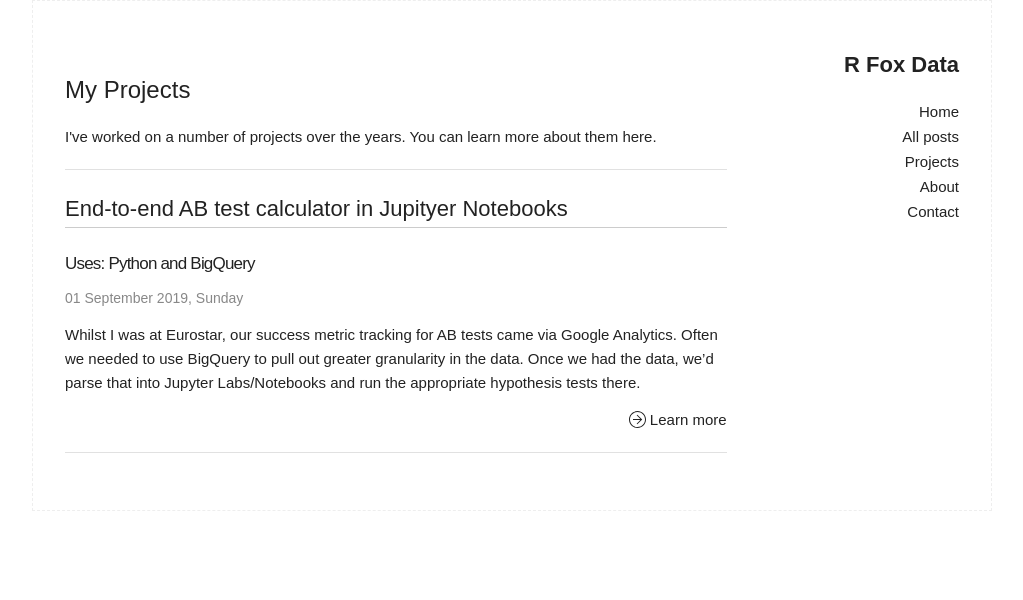
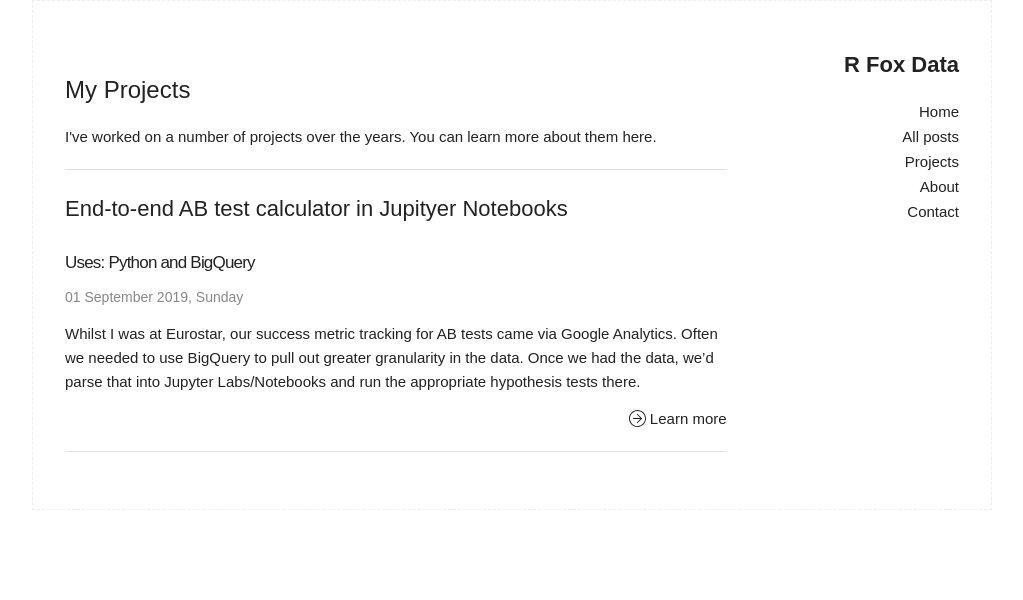
Before and after one commit to rjjfox/rjjfox.github.io, a Jekyll site: the page built from projects.html, in a window 1280 px wide. Shown: the top 600 px of the page, without its empty margins (128-1151 px from the left). Built offline with Jekyll 4.4.1, drawn with Linux system fonts in a browser that asks for light colours.

Commit message:
nav bug fixed@

```diff
--- a/_includes/head.html
+++ b/_includes/head.html
@@ -12,9 +12,10 @@
   <link rel="shortcut icon" type="image/png" href="{{site.baseurl}}/assets/favicon.png">
   <script src="{{"/assets/evil-icons.min.js" | prepend:site.baseurl }}"></script>
 
-  <!-- todo: include this into main.css -->
+  <!-- include this into main.css -->
 
   <link rel="stylesheet" href="{{ "/css/main.css" | prepend: site.baseurl }}">
   <link rel="canonical" href="{{ page.url | replace:'index.html','' | prepend: site.baseurl | prepend: site.url }}">
   <link rel="alternate" type="application/rss+xml" title="{{ site.title }}" href="{{ "/feed.xml" | prepend: site.baseurl | prepend: site.url }}">
+
 </head>
--- a/_sass/_base.scss
+++ b/_sass/_base.scss
@@ -139,9 +139,7 @@
   font-size: 1.5em; /* currently ems cause chrome bug misinterpreting rems on body element */
   line-height: 1.6;
   font-weight: 400;
-  /* font-family: Helvetica, Tahoma, Arial, STXihei, "华文细黑", "Microsoft YaHei", "微软雅黑", SimSun, "宋体", Heiti, "黑体", sans-serif; */
-  /* font-family: "Raleway", "HelveticaNeue", "Helvetica Neue", Helvetica, Arial, sans-serif; */
-  font-family: sans-serif, Calibri, 'Gill Sans', 'Gill Sans MT', 'Trebuchet MS';
+  font-family:  sans-serif,  Calibri,  'Gill Sans',  'Gill Sans MT',  'Trebuchet MS';
   color: #222; }
 
 
@@ -158,7 +156,7 @@
   font-weight: 400;
 }
 
-h2.logo {
+h2.logo, h2.post_title {
   margin-top: 0;
   border-bottom: none;
 }
--- a/_sass/_layout.scss
+++ b/_sass/_layout.scss
@@ -123,7 +123,7 @@
   #menu-toggle:checked+.site-nav {
     opacity: 1;
     height: auto;
-    margin-bottom:-25px;
+    margin-bottom:25px;
   }
 }
 
--- a/css/main.scss
+++ b/css/main.scss
@@ -6,7 +6,7 @@
 
 
 // Our variables
-$base-font-family:  Helvetica, "Helvetica Neue", Arial, sans-serif;
+$base-font-family:  'Tangerine', Helvetica, "Helvetica Neue", Arial, sans-serif;
 $base-font-size:   16px;
 $base-font-weight: 400;
 $small-font-size:  $base-font-size * 0.875;
```
